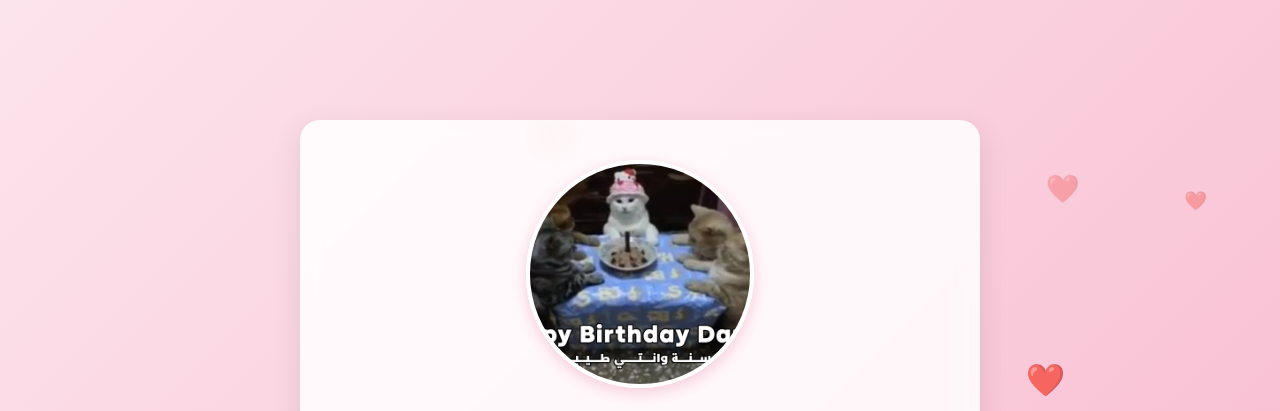
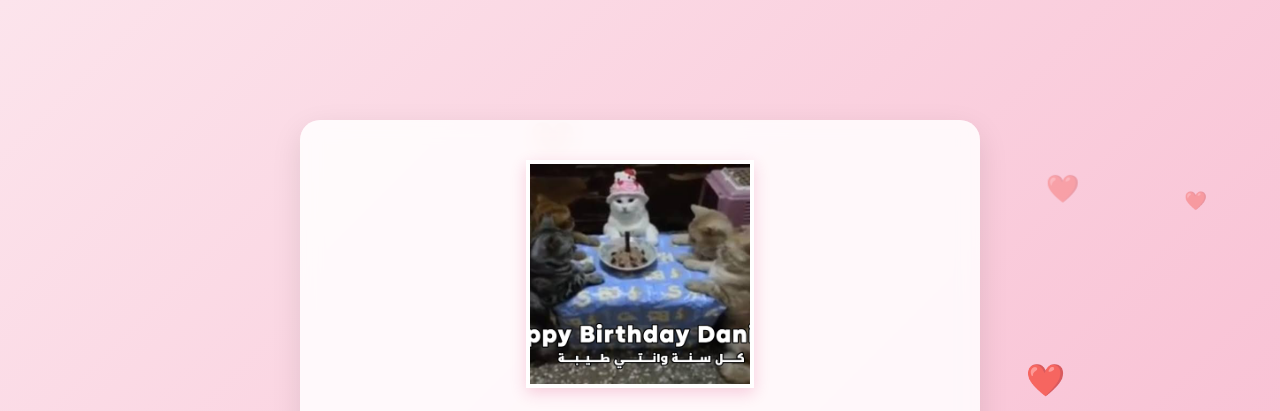
Before and after one commit to mohammadfall/HBD_Dania, a plain HTML site: page index.html in a window 1280 px wide. Shown: the top 411 px of the page. Drawn offline with Linux system fonts and the light colour scheme.

Commit message:
Change image border-radius to square
Removed border-radius to make the image square.

```diff
--- a/index.html
+++ b/index.html
@@ -53,7 +53,6 @@
         .intro-image {
             width: 100%;
             max-width: 220px; /* حجم الصورة */
-            border-radius: 50%; /* خليتها دائرية عشان تطلع أحلى، إذا بدك اياها مربعة امسح هاد السطر */
             margin-bottom: 20px;
             box-shadow: 0 5px 15px rgba(216, 27, 96, 0.2);
             border: 4px solid white;
```
